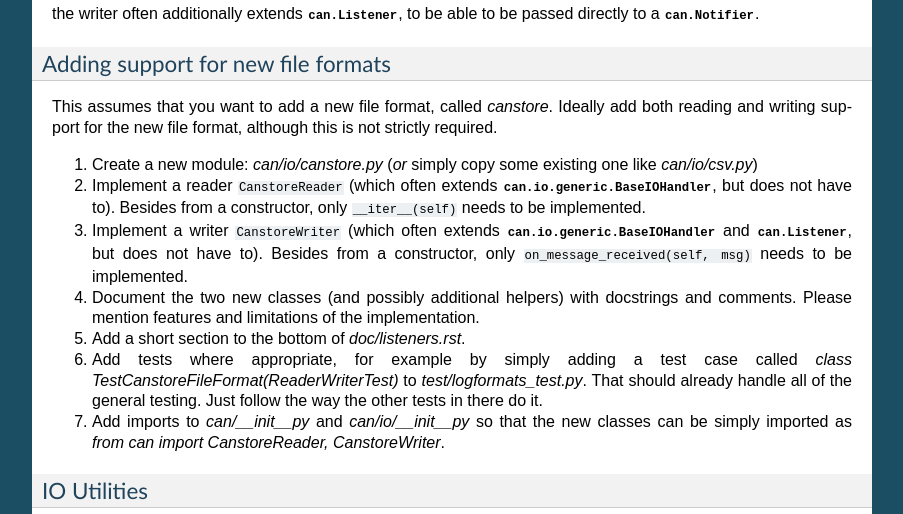
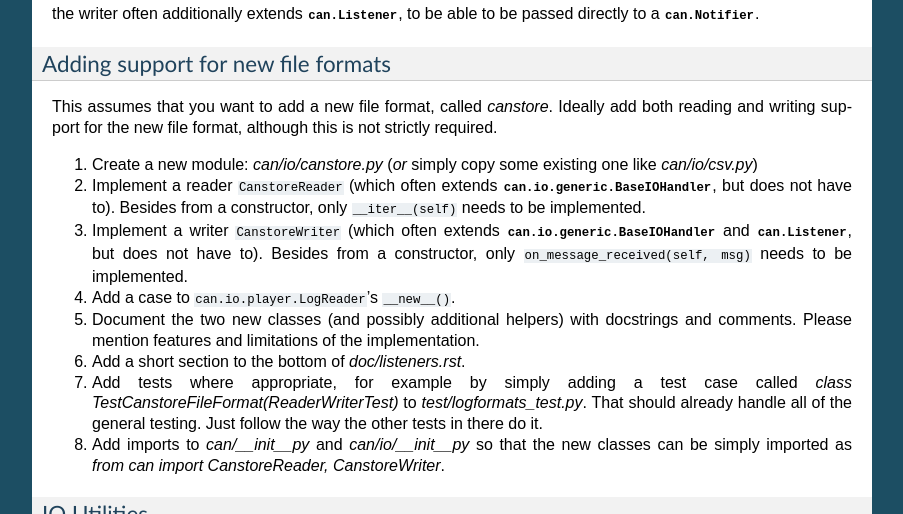
Before and after one commit to hardbyte/python-can, a Sphinx documentation site: the page built from doc/internal-api.rst, in a window 1280 px wide and 900 px high, scrolled down 1044 px, cut to the strip 0-514 px from the top of the window. Shown: the whole strip, without its empty margins (198-1101 px from the left). Built offline with Sphinx 7.4.7, drawn with Linux system fonts in a browser that asks for light colours.

Commit message:
Add need for case to LogReader to the add new IO docs

```diff
--- a/doc/internal-api.rst
+++ b/doc/internal-api.rst
@@ -90,14 +90,15 @@ Ideally add both reading and writing support for the new file format, although t
    Besides from a constructor, only ``__iter__(self)`` needs to be implemented.
 3. Implement a writer ``CanstoreWriter`` (which often extends :class:`can.io.generic.BaseIOHandler` and :class:`can.Listener`, but does not have to).
    Besides from a constructor, only ``on_message_received(self, msg)`` needs to be implemented.
-4. Document the two new classes (and possibly additional helpers) with docstrings and comments.
+4. Add a case to ``can.io.player.LogReader``'s ``__new__()``.
+5. Document the two new classes (and possibly additional helpers) with docstrings and comments.
    Please mention features and limitations of the implementation.
-5. Add a short section to the bottom of *doc/listeners.rst*.
-6. Add tests where appropriate, for example by simply adding a test case called
+6. Add a short section to the bottom of *doc/listeners.rst*.
+7. Add tests where appropriate, for example by simply adding a test case called
    `class TestCanstoreFileFormat(ReaderWriterTest)` to *test/logformats_test.py*.
    That should already handle all of the general testing.
    Just follow the way the other tests in there do it.
-7. Add imports to *can/__init__py* and *can/io/__init__py* so that the
+8. Add imports to *can/__init__py* and *can/io/__init__py* so that the
    new classes can be simply imported as *from can import CanstoreReader, CanstoreWriter*.
 
 
```
